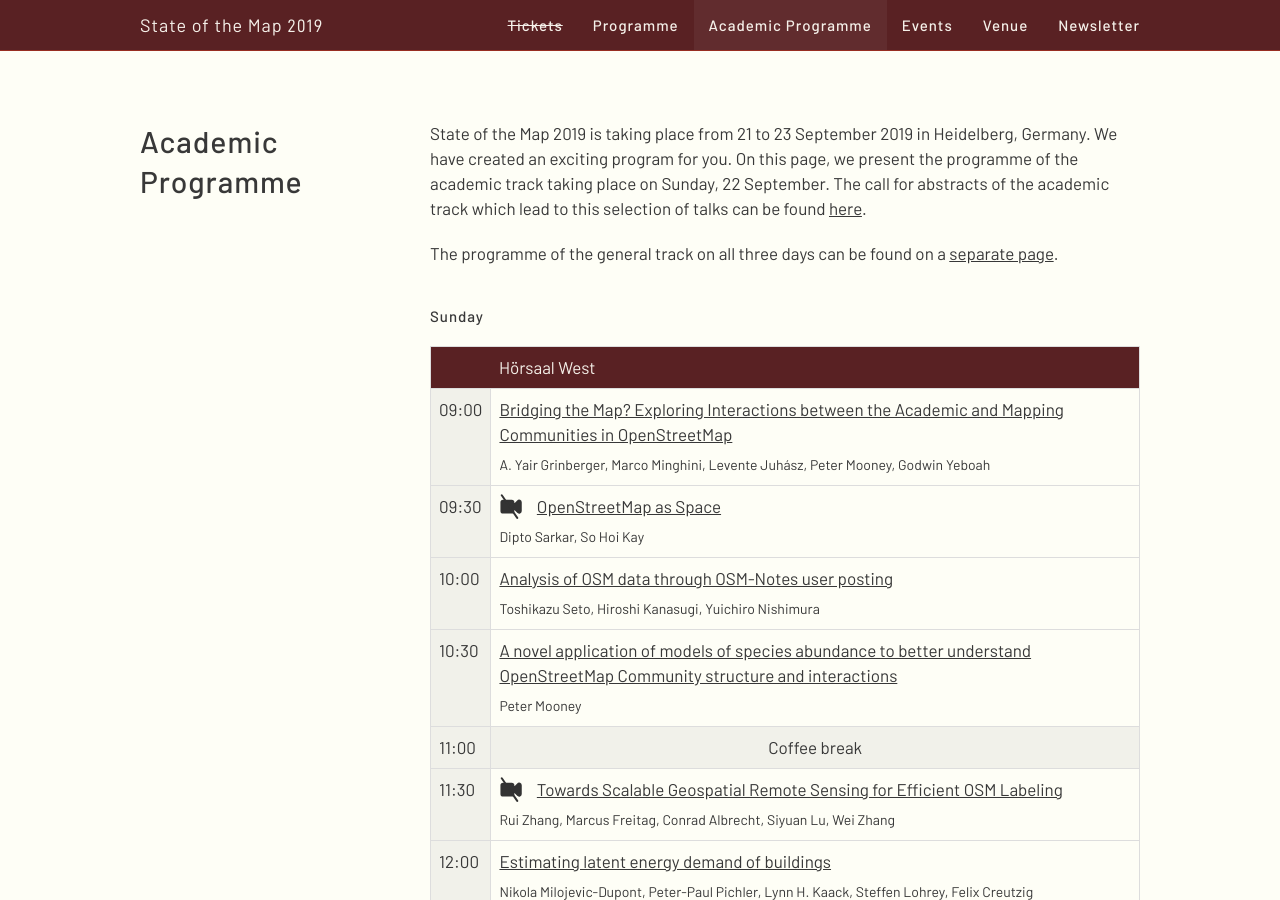
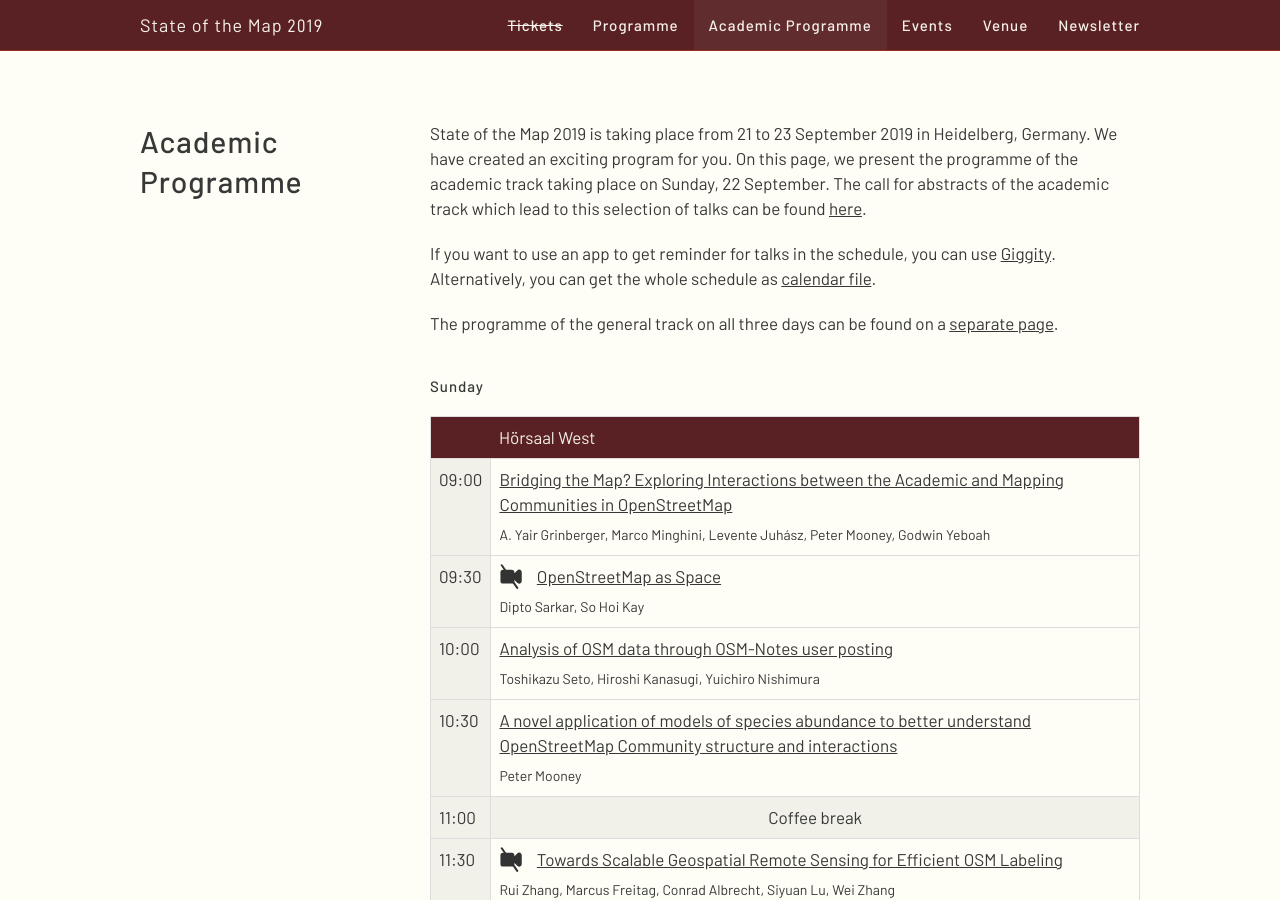
Before and after one commit to openstreetmap/stateofthemap-2019, a Jekyll site: the page built from academic_programme/index.html, in a window 1280 px wide and 900 px high. Built offline with Jekyll 4.4.1, drawn with Linux system fonts in a browser that asks for light colours.

Commit message:
Added Calendar file and Giggity links for schedule

```diff
--- a/academic_programme/index.html
+++ b/academic_programme/index.html
@@ -6,6 +6,8 @@
 
 <p>State of the Map 2019 is taking place from <b>21 to 23 September 2019</b> in Heidelberg, Germany. We have created an exciting program for you. On this page, we present the programme of the academic track taking place on Sunday, 22 September. The call for abstracts of the academic track which lead to this selection of talks can be found <a href="../calls/academic">here</a>.</p>
 
+<p>If you want to use an app to get reminder for talks in the schedule, you can use <a href="https://play.google.com/store/apps/details?id=net.gaast.giggity">Giggity</a>. Alternatively, you can get the whole schedule as <a href="http://sotm.osmz.ru/19.ics">calendar file</a>.</p>
+
 <p>The programme of the general track on all three days can be found on a <a href="../program/">separate page</a>.</p>
 
 {% include schedule/_academic.html %}
--- a/program/index.html
+++ b/program/index.html
@@ -14,6 +14,8 @@
   <li><a href="#general_Monday">Monday, 23 September</a>: the final day continues more talks and workshops</li>
 </ul>
 
+<p>If you want to use an app to get reminder for talks in the schedule, you can use <a href="https://play.google.com/store/apps/details?id=net.gaast.giggity">Giggity</a>. Alternatively, you can get the whole schedule as <a href="http://sotm.osmz.ru/19.ics">calendar file</a>.</p>
+
 <p>The programme of the academic track can be found on <a href="../academic_programme/">a separate page</a>.</p>
 
 {% include schedule/_general.html %}
```
